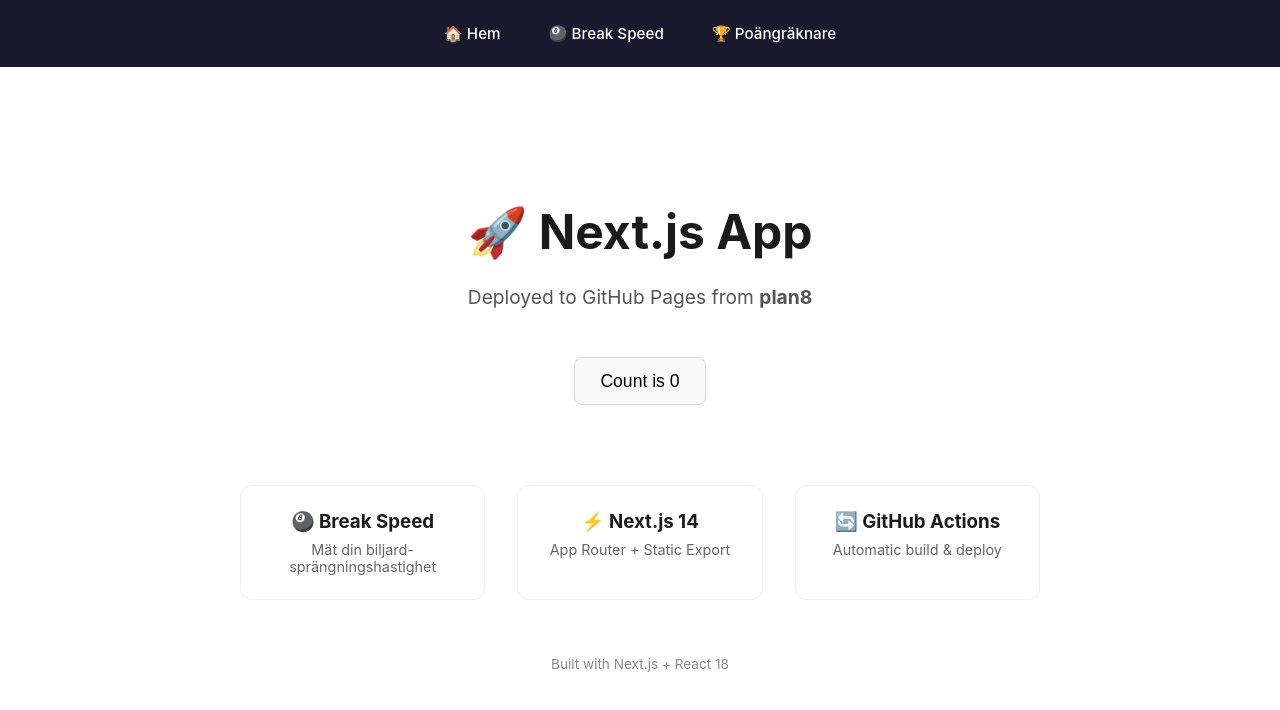
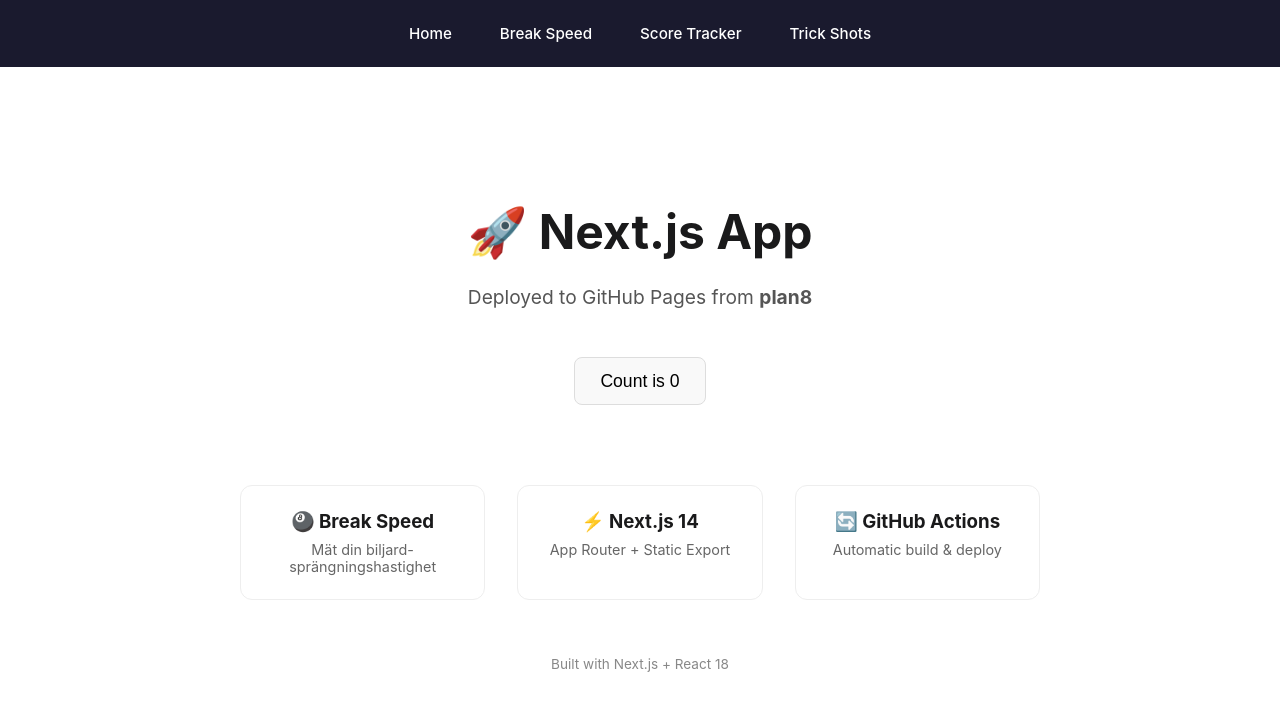
Before and after one commit to plan8/nextjs-app, a Next.js app: page / in a window 1280 px wide. Shown: the top 710 px of the page. Built offline with nearby package versions, Linux system fonts and the light colour scheme.

Commit message:
English nav + Trick Shots link

```diff
--- a/src/app/layout.js
+++ b/src/app/layout.js
@@ -7,14 +7,11 @@
 
 const navStyle = {
   display: 'flex', gap: '1rem', padding: '1rem 2rem',
-  background: '#1a1a2e', justifyContent: 'center',
-  flexWrap: 'wrap'
+  background: '#1a1a2e', justifyContent: 'center', flexWrap: 'wrap'
 };
-
 const linkStyle = {
   color: '#fff', textDecoration: 'none', padding: '0.5rem 1rem',
-  borderRadius: 8, fontSize: '0.95rem', fontWeight: 500,
-  transition: 'background 0.2s'
+  borderRadius: 8, fontSize: '0.95rem', fontWeight: 500
 };
 
 export default function RootLayout({ children }) {
@@ -22,9 +19,10 @@
     <html lang="en">
       <body style={{ margin: 0 }}>
         <nav style={navStyle}>
-          <a href="/nextjs-app/" style={linkStyle}>🏠 Hem</a>
-          <a href="/nextjs-app/break" style={linkStyle}>🎱 Break Speed</a>
-          <a href="/nextjs-app/score" style={linkStyle}>🏆 Poängräknare</a>
+          <a href="/nextjs-app/" style={linkStyle}>Home</a>
+          <a href="/nextjs-app/break" style={linkStyle}>Break Speed</a>
+          <a href="/nextjs-app/score" style={linkStyle}>Score Tracker</a>
+          <a href="/nextjs-app/trickshots" style={linkStyle}>Trick Shots</a>
         </nav>
         {children}
       </body>
```
